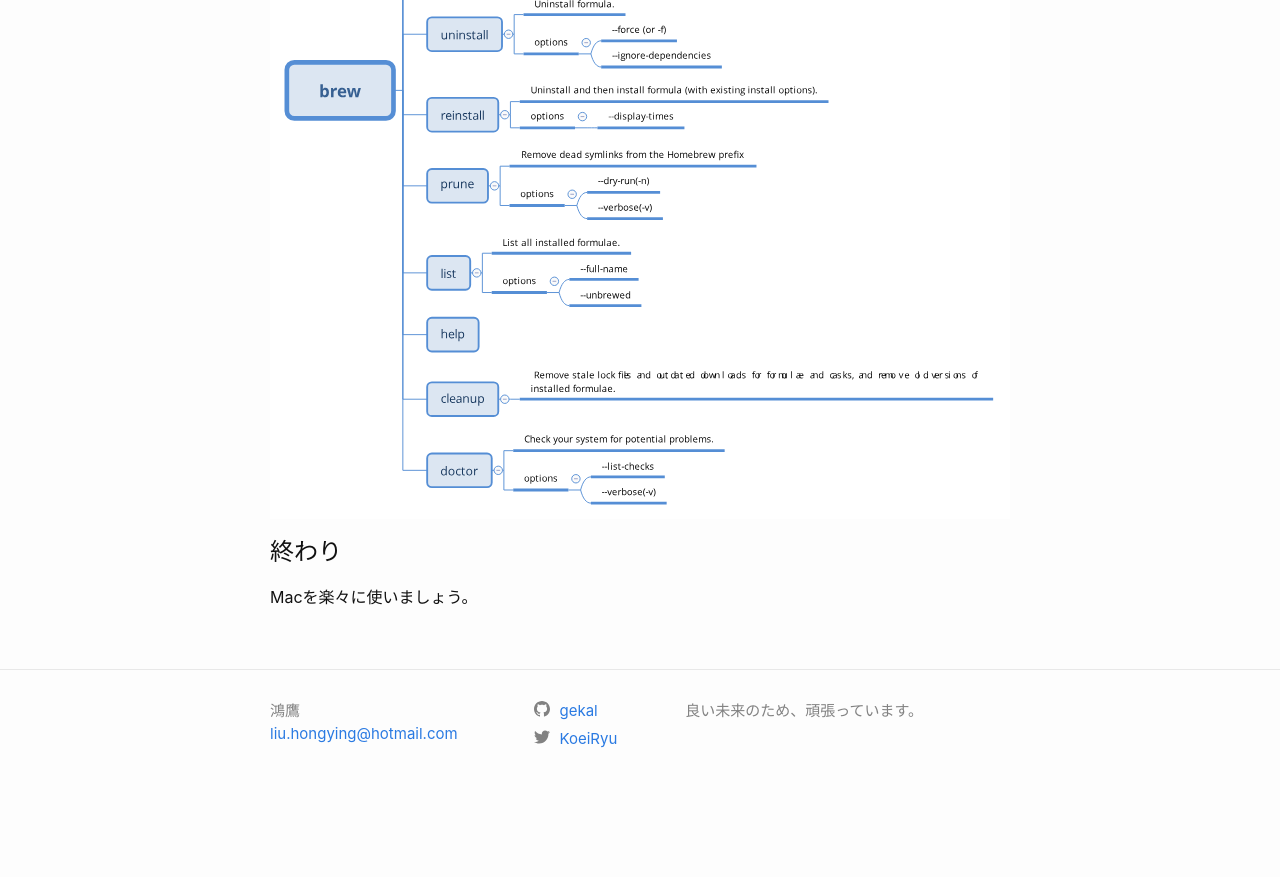
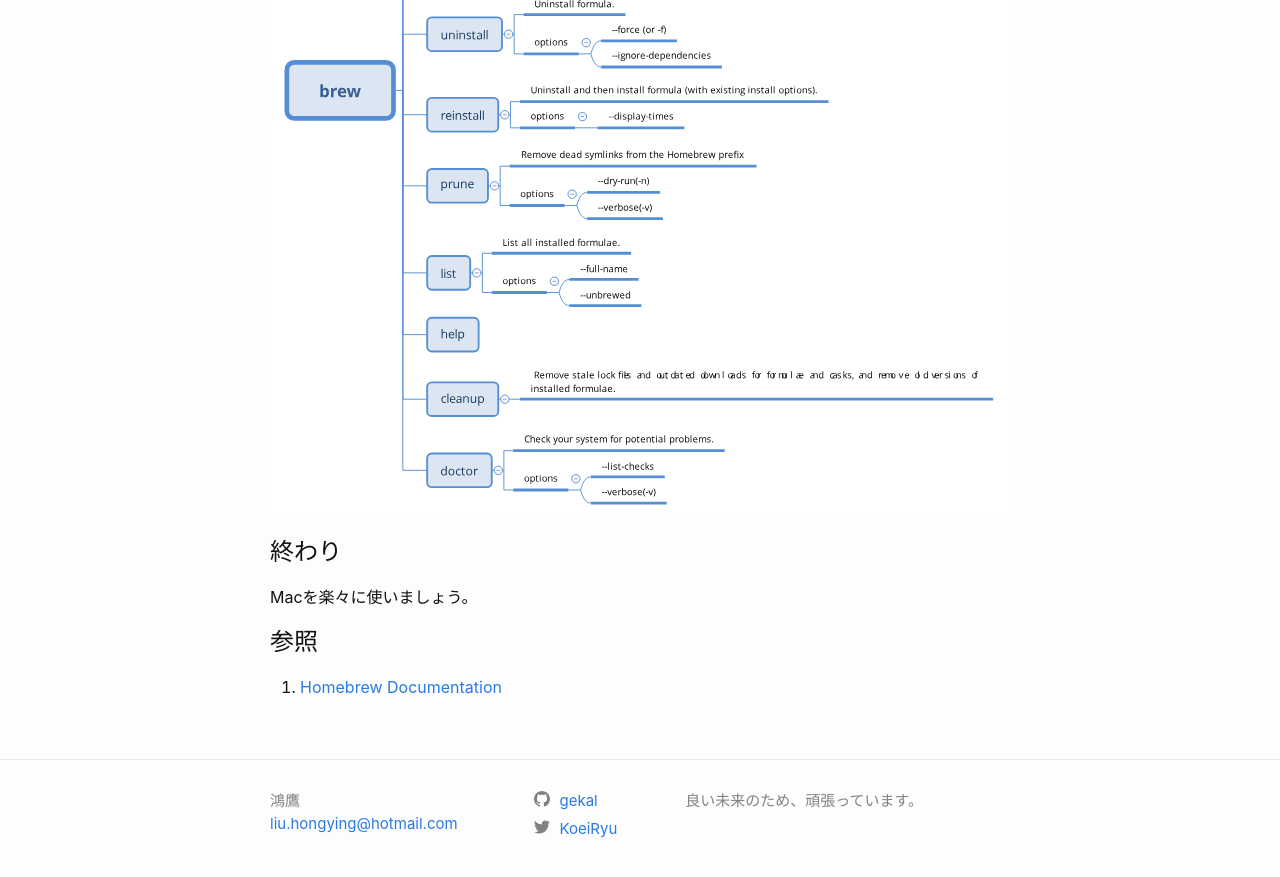
Before and after one commit to gekal/gekal.github.io, a Jekyll site: the page built from _posts/2018-11-09-mac-package-manager-brew.markdown, in a window 1280 px wide and 900 px high, scrolled down 2301 px. Shown: the top 877 px of the window. Built offline with Jekyll 4.4.1, drawn with Linux system fonts in a browser that asks for light colours; comment, search, counter and statistics services are not loaded; before the commit the page ends 3111 px from its top, so only the background shows below that.

Commit message:
brew参照の参照情報を追加

```diff
--- a/_posts/2018-11-09-mac-package-manager-brew.markdown
+++ b/_posts/2018-11-09-mac-package-manager-brew.markdown
@@ -93,3 +93,7 @@
 # 終わり
 
 Macを楽々に使いましょう。
+
+# 参照
+
+1. [Homebrew Documentation](https://docs.brew.sh/)
```
